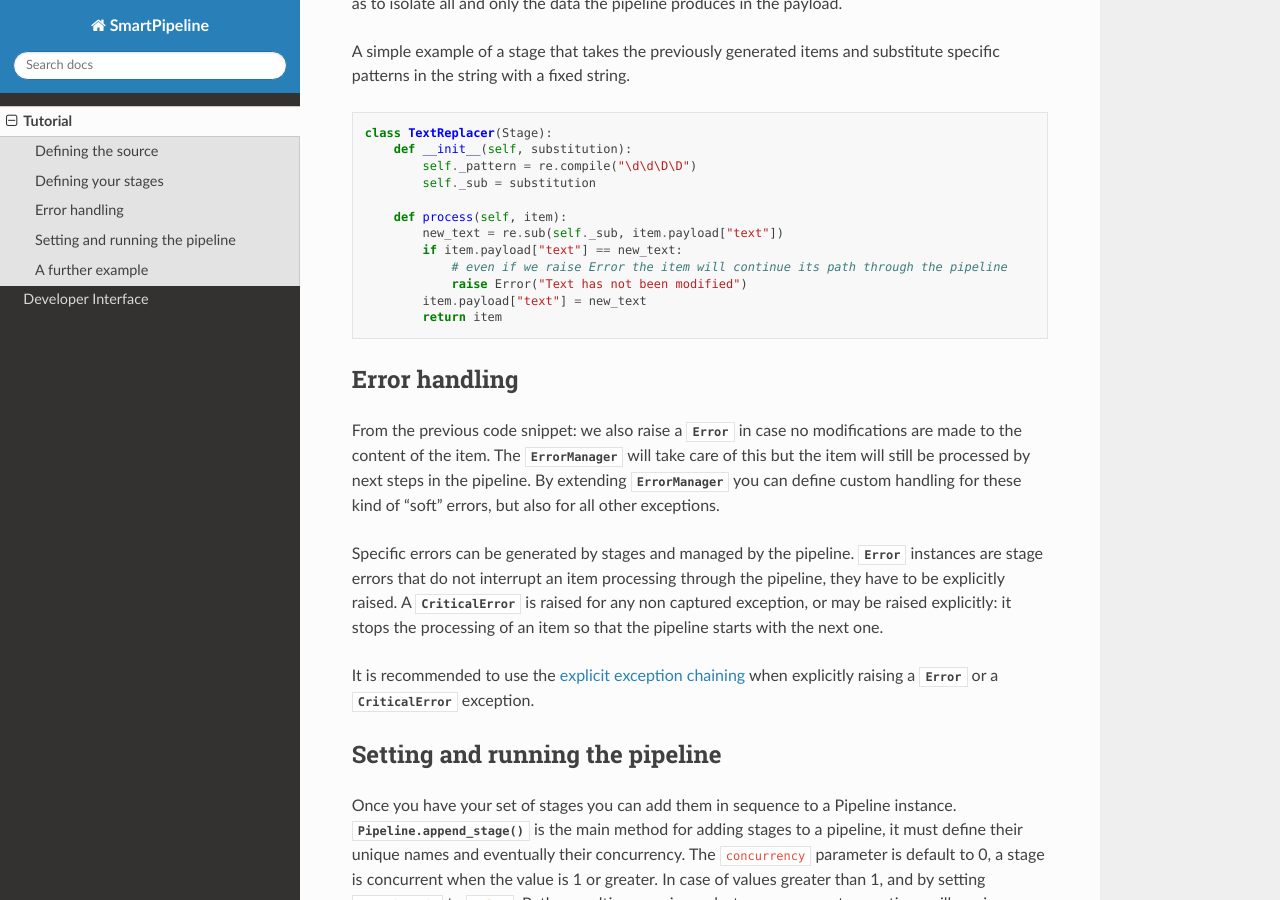
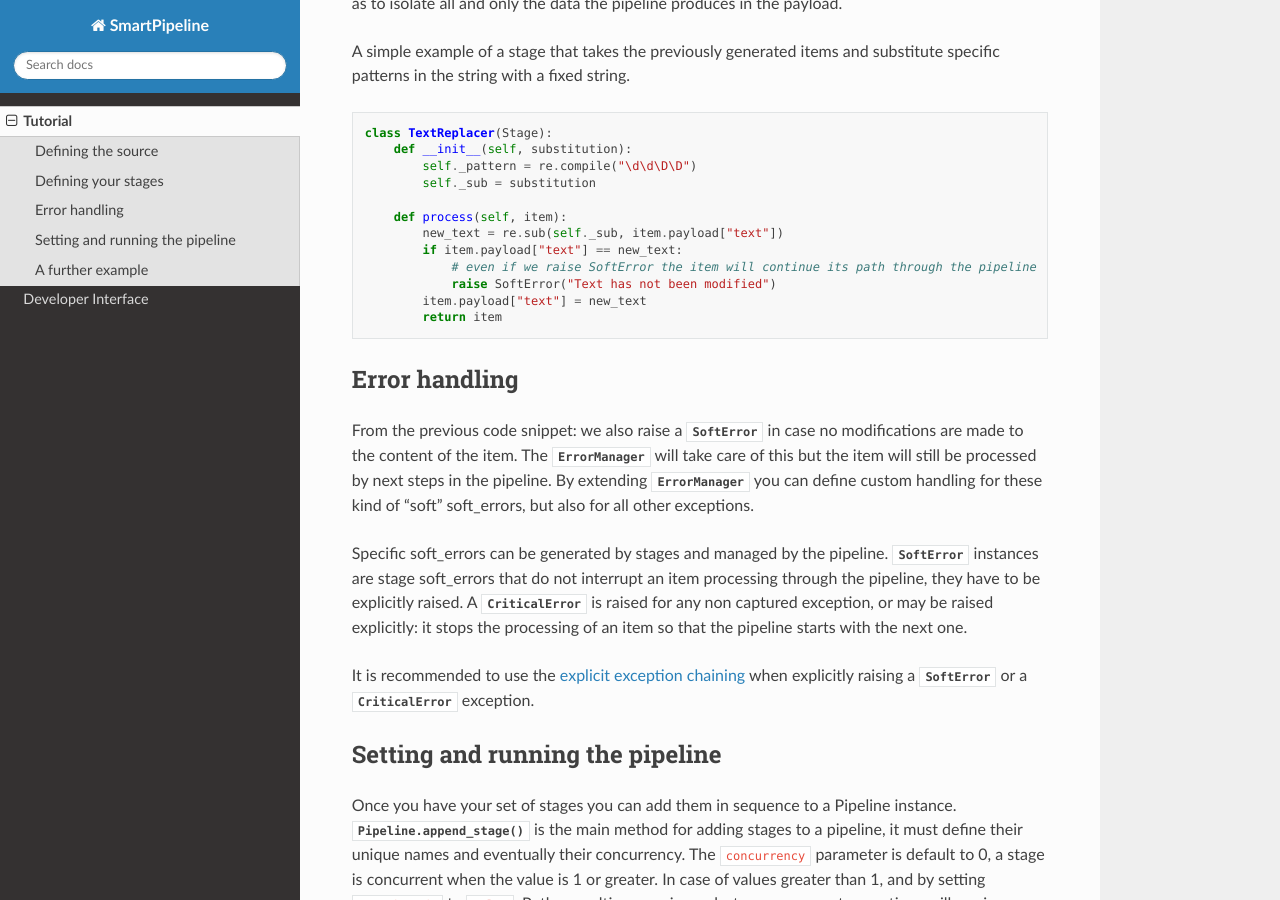
Before and after one commit to giacbrd/SmartPipeline, a Sphinx documentation site: the page built from docs/usage.rst, in a window 1280 px wide and 900 px high, scrolled down 1180 px. Built offline with Sphinx 7.4.7 and the Read the Docs theme 2.0.0, drawn with Linux system fonts in a browser that asks for light colours; some of the changed text lies outside the part shown.

Commit message:
SoftError take the place of Error

```diff
--- a/README.rst
+++ b/README.rst
@@ -21,7 +21,7 @@ in which tasks are sequentially encapsulated in pipeline stages.
 SmartPipeline takes a lightweight approach in implementation,
 but stages can run concurrently and scale on heavy tasks,
 they can process batch of items at once,
-finally executions and errors are monitored by the pipeline.
+finally executions and soft_errors are monitored by the pipeline.
 
 It is a framework for engineering sequences of data operations:
 an optimal solution for fast and clean data analysis prototypes
--- a/docs/api.rst
+++ b/docs/api.rst
@@ -39,9 +39,9 @@ Main class for designing the sequence of stages and execute them
 Error Handling
 -----------------
 
-Exceptions to generate in case of errors and how to handle them
+Exceptions to generate in case of soft_errors and how to handle them
 
-.. autoclass:: smartpipeline.error.exceptions.Error
+.. autoclass:: smartpipeline.error.exceptions.SoftError
    :inherited-members:
    :members:
 
--- a/docs/usage.rst
+++ b/docs/usage.rst
@@ -72,29 +72,29 @@ patterns in the string with a fixed string.
         def process(self, item):
             new_text = re.sub(self._sub, item.payload["text"])
             if item.payload["text"] == new_text:
-                # even if we raise Error the item will continue its path through the pipeline
-                raise Error("Text has not been modified")
+                # even if we raise SoftError the item will continue its path through the pipeline
+                raise SoftError("Text has not been modified")
             item.payload["text"] = new_text
             return item
 
 Error handling
 --------------
 
-From the previous code snippet: we also raise a :class:`.Error` in case no modifications are made to the content of the item.
+From the previous code snippet: we also raise a :class:`.SoftError` in case no modifications are made to the content of the item.
 The :class:`.ErrorManager` will take care of this but the item will still be processed by next steps in
 the pipeline.
-By extending :class:`.ErrorManager` you can define custom handling for these kind of "soft" errors,
+By extending :class:`.ErrorManager` you can define custom handling for these kind of "soft" soft_errors,
 but also for all other exceptions.
 
-Specific errors can be generated by stages and managed by the pipeline.
-:class:`.Error`  instances are stage errors that do not interrupt an item processing through the pipeline,
+Specific soft_errors can be generated by stages and managed by the pipeline.
+:class:`.SoftError`  instances are stage soft_errors that do not interrupt an item processing through the pipeline,
 they have to be explicitly raised.
 A :class:`.CriticalError` is raised for any non captured exception, or may be raised explicitly:
 it stops the processing of an item so that the pipeline starts with the next one.
 
 It is recommended to use the
 `explicit exception chaining <https://www.python.org/dev/peps/pep-3134/#explicit-exception-chaining>`_
-when explicitly raising a :class:`.Error` or a :class:`.CriticalError` exception.
+when explicitly raising a :class:`.SoftError` or a :class:`.CriticalError` exception.
 
 Setting and running the pipeline
 --------------------------------
@@ -183,7 +183,7 @@ together with a custom data item type that provides a file reference.
     from smartpipeline.stage import Stage, NameMixin
     from smartpipeline.item import DataItem
     from smartpipeline.error.handling import ErrorManager
-    from smartpipeline.error.exceptions import Error
+    from smartpipeline.error.exceptions import SoftError
     from smartpipeline.helpers import LocalFilesSource, FilePathItem
     from elasticsearch import Elasticsearch
     from typing import Optional
@@ -201,7 +201,7 @@ together with a custom data item type that provides a file reference.
         def handle(
             self, error: Exception, stage: NameMixin, item: DataItem
         ) -> Optional[Exception]:
-            if isinstance(error, Error):
+            if isinstance(error, SoftError):
                 error = error.get_exception()
             self.es_client.index(
                 index=self.es_index,
@@ -225,7 +225,7 @@ together with a custom data item type that provides a file reference.
             except IOError as e:
                 # even if we are unable to read the file content the item will processed by next stages
                 # we encapsulate the exception in a "soft error"
-                raise Error(f"Problems in reading file {item.path}") from e
+                raise SoftError(f"Problems in reading file {item.path}") from e
             return item
 
 
```
Also changed, not shown: CHANGELOG.md (+1 -0 lines), 10 other files.
